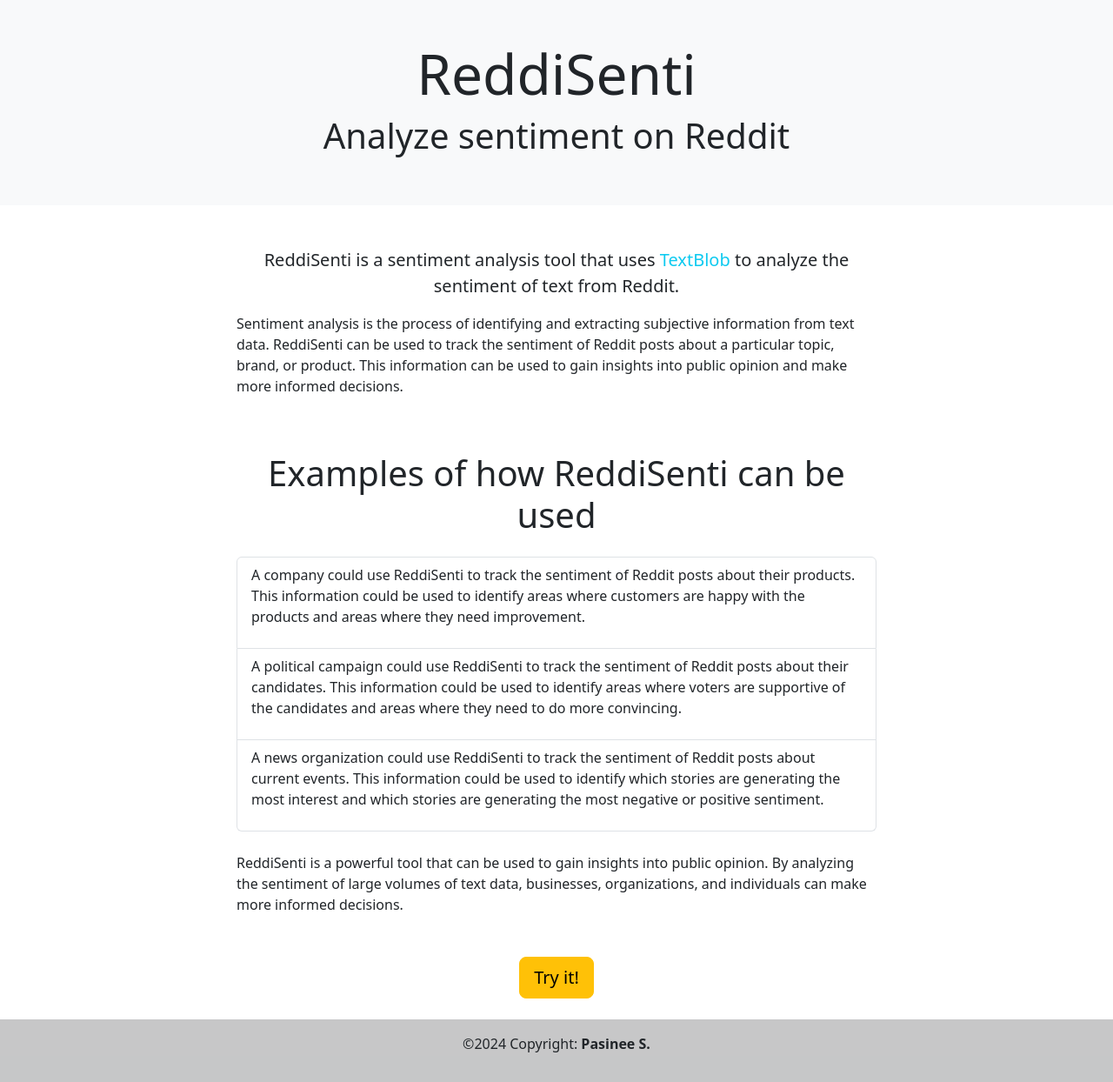
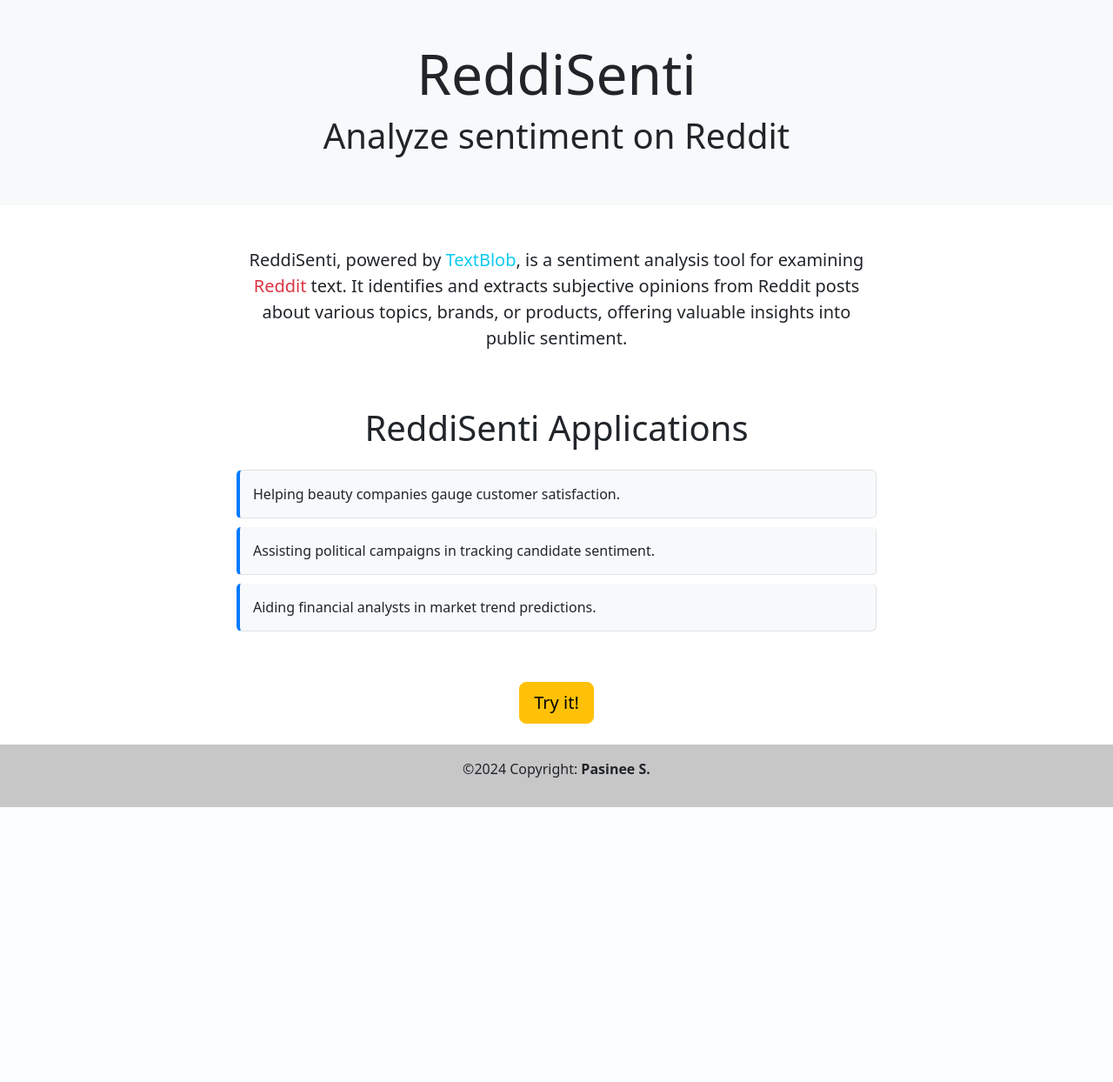
Before and after one commit to pasinee-sb/capstone_project_1, a Flask app: page / in a window 1280 px wide. Shown: the part 57-1301 px from the top of the page at 87% size. After the commit the page ends 985 px from the top, so only its background shows below. Run offline with Flask 3, Linux system fonts and the light colour scheme; parts of the project's set-up code (start-up, migrations or seed data) failed here and were passed over; some libraries are stand-ins or nearby versions.

Commit message:
change index.html

```diff
--- a/app.py
+++ b/app.py
@@ -24,6 +24,8 @@
 app.config.update(SESSION_COOKIE_SAMESITE="None",
                   SESSION_COOKIE_SECURE=True)
 app.config['DEBUG'] = os.environ.get('FLASK_DEBUG', False)
+app.config['TEMPLATES_AUTO_RELOAD'] = True
+
 
 
 """uncomment below when in production env """
--- a/static/app.css
+++ b/static/app.css
@@ -1,3 +1,16 @@
 .fa-trash-can {
   color: red;
 }
+.bg-warning-subtle {
+  background-color: #fff3cd; /* Choose a color that stands out */
+  border-left: 5px solid #ffc107; /* Add a left border for emphasis */
+  padding: 15px;
+  margin-bottom: 20px;
+}
+.list-group-item {
+  background-color: #f8f9fa; /* Light background */
+  border-left: 4px solid #007bff; /* Colored left border */
+  margin-bottom: 10px; /* Space between items */
+  padding: 15px; /* Inner spacing */
+  border-radius: 5px; /* Rounded corners */
+}
--- a/templates/index.html
+++ b/templates/index.html
@@ -2,47 +2,31 @@
 
 {%block content%}
 <div class="container mt-5">
-
    <div class="row justify-content-center mb-5">
       <div class="col-lg-8">
          <p class="lead text-center">
-            ReddiSenti is a sentiment analysis tool that uses <a class="text-decoration-none link-info"
-               href="https://textblob.readthedocs.io/en/dev/">TextBlob</a> to analyze the sentiment of text from Reddit.
-         </p>
-         <p>
-            Sentiment analysis is the process of identifying and extracting subjective information from text data.
-            ReddiSenti can be used to track the sentiment of Reddit posts about a particular topic, brand, or product.
-            This information can be used to gain insights into public opinion and make more informed decisions.
+            ReddiSenti, powered by <a class="text-decoration-none link-info"
+               href="https://textblob.readthedocs.io/en/dev/">TextBlob</a>, is a sentiment analysis tool for examining
+            <a class="text-decoration-none link-danger" href="https://www.reddit.com/">Reddit</a> text. It identifies
+            and extracts subjective opinions from Reddit posts about various topics, brands,
+            or products, offering valuable insights into public sentiment.
          </p>
       </div>
    </div>
    <div class="row justify-content-center">
       <div class="col-lg-8">
-         <h2 class="display-6 text-center">Examples of how ReddiSenti can be used</h2>
+         <h2 class="display-6 text-center">ReddiSenti Applications</h2>
          <ul class="list-group my-4">
-            <li class="list-group-item">
-               <p> A company could use ReddiSenti to track the sentiment of Reddit posts about their products. This
-                  information could be used to identify areas where customers are happy with the products and areas
-                  where they need improvement.</p>
-            </li>
-            <li class="list-group-item">
-               <p>A political campaign could use ReddiSenti to track the sentiment of Reddit posts about their
-                  candidates. This information could be used to identify areas where voters are supportive of the
-                  candidates and areas where they need to do more convincing.</p>
-            </li>
-            <li class="list-group-item">
-               <p>A news organization could use ReddiSenti to track the sentiment of Reddit posts about current events.
-                  This information could be used to identify which stories are generating the most interest and which
-                  stories are generating the most negative or positive sentiment.</p>
-            </li>
+            <li class="list-group-item">Helping beauty companies gauge customer satisfaction.</li>
+            <li class="list-group-item">Assisting political campaigns in tracking candidate sentiment.</li>
+            <li class="list-group-item">Aiding financial analysts in market trend predictions.</li>
          </ul>
-         <p class="my-4">
-            ReddiSenti is a powerful tool that can be used to gain insights into public opinion. By analyzing the
-            sentiment of large volumes of text data, businesses, organizations, and individuals can make more informed
-            decisions.
-         </p>
       </div>
    </div>
+
+
+
+</div>
 </div>
 <div class="text-center my-4">
    <form action="/demo">
--- a/templates/machine.html
+++ b/templates/machine.html
@@ -9,7 +9,7 @@
 
 <div class="col-lg-6 w-50 mx-auto">
 
-  <h2 class="display-6">Add Keyword</h2>
+
   <form method="post" id="add_keyword" action="{{ url_for('add_keyword') }}">
     {{ add_keyword_form.hidden_tag() }}
     {{ add_keyword_form.word(class="form-control") }}
```
Also changed, not shown: templates/about.html (+3 -5 lines).
